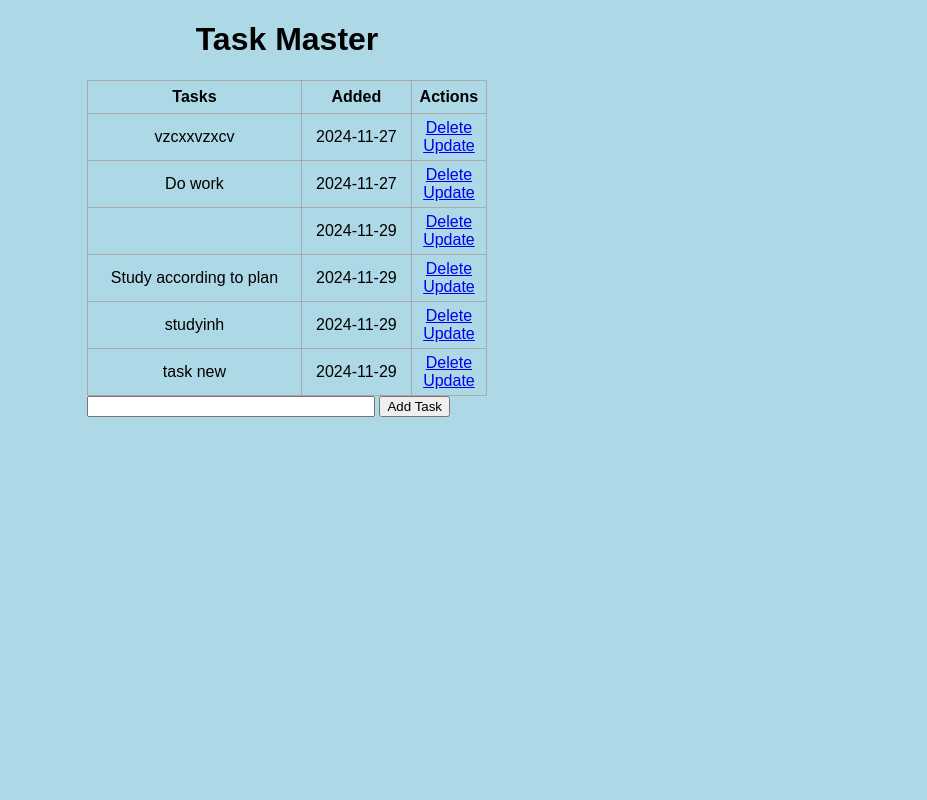
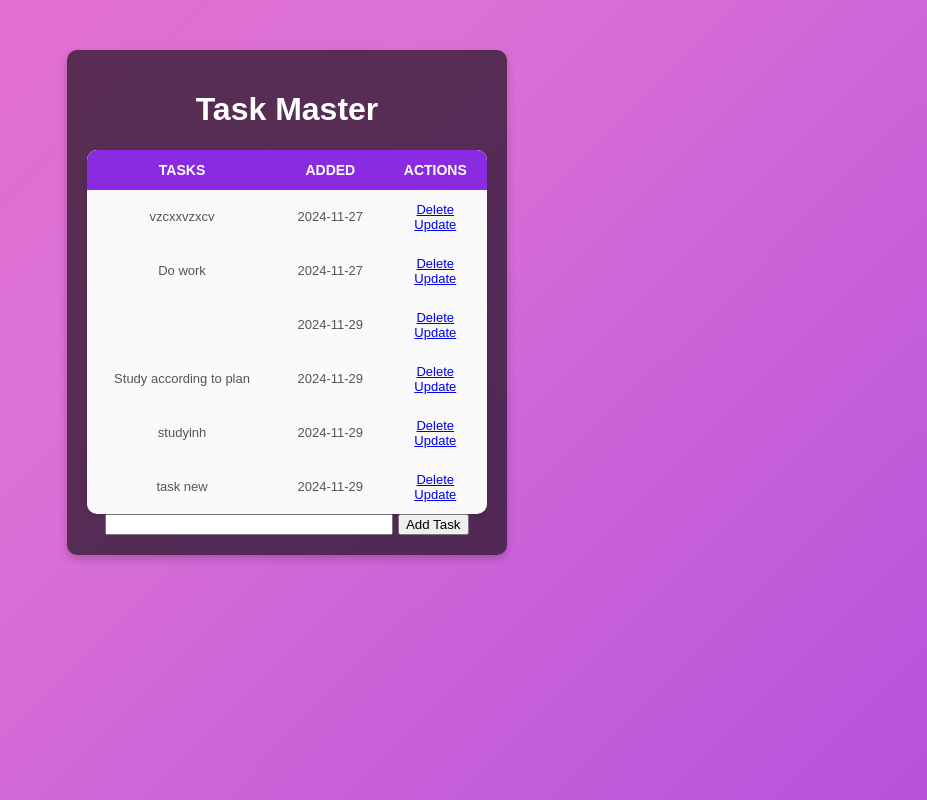
Before and after one commit to Arjun-Nautiyal/Flask-Todo-, a Flask app: page / in a window 1280 px wide. Shown: the whole page, without its empty margins (353-1280 px from the left). Run offline with Flask 3, Linux system fonts and the light colour scheme; data comes from the database, SQL or seed files in the repository; both versions use the stored data as it was after the commit.

Commit message:
Flask working app with improved CSS

```diff
--- a/app.py
+++ b/app.py
@@ -51,7 +51,8 @@ def index():
 #     except:
 #         return 'There was a problem deleting the task'
 
-@app.route('/delete/<int:id>',methods=['POST'])
+
+@app.route('/delete/<int:id>')
 def delete(id):
     task_to_delete = Todo.query.get_or_404(id)
 
@@ -61,6 +62,8 @@ def delete(id):
         return redirect('/')
     except:
         return 'There was a problem deleting that task'
+
+
 
 
 @app.route('/update/<int:id>',methods=['GET','POST'])
--- a/static/css/main.css
+++ b/static/css/main.css
@@ -1,4 +1,4 @@
-body, html {
+/* body, html {
     margin: 0;
     font-family: sans-serif;
     background-color:lightblue;
@@ -33,4 +33,136 @@ td {
 
 #content {
     width: 70%;
+} */
+
+
+
+
+
+/* Moving background with hue rotation and gradient transition */
+/* Moving background with purple, pink, and violet gradients */
+body, html {
+    margin: 0;
+    padding: 0;
+    font-family: 'Poppins', Arial, sans-serif;
+    height: 100%;
+    overflow: hidden;
+    background: linear-gradient(-45deg, #8A2BE2, #DA70D6, #FF69B4, #BA55D3);
+    background-size: 400% 400%;
+    animation: gradientMove 12s ease infinite;
 }
+
+/* Gradient movement */
+@keyframes gradientMove {
+    0% {
+        background-position: 0% 50%;
+    }
+    50% {
+        background-position: 100% 50%;
+    }
+    100% {
+        background-position: 0% 50%;
+    }
+}
+
+/* Content container */
+.content {
+    margin: 50px auto;
+    padding: 20px;
+    width: 400px;
+    background-color: rgba(0, 0, 0, 0.6);
+    color: white;
+    box-shadow: 0 4px 8px rgba(0, 0, 0, 0.2);
+    border-radius: 10px;
+    text-align: center;
+    font-family: 'Poppins', Arial, sans-serif;
+}
+
+/* Table styles */
+table {
+    border-collapse: separate;
+    border-spacing: 0;
+    width: 100%;
+    background-color: #fafafa;
+    box-shadow: 0 2px 4px rgba(0, 0, 0, 0.1);
+    border-radius: 10px;
+    overflow: hidden;
+}
+
+th, td {
+    border: none;
+    text-align: center;
+    padding: 12px;
+}
+
+th {
+    background-color: #8A2BE2;
+    color: white;
+    font-weight: bold;
+    text-transform: uppercase;
+    font-size: 14px;
+    font-family: 'Poppins', Arial, sans-serif;
+}
+
+td {
+    font-size: 13px;
+    color: #555;
+    font-family: 'Poppins', Arial, sans-serif;
+}
+
+tr:nth-child(even) {
+    background-color: #f9f9f9;
+}
+
+tr:hover {
+    background-color: #e6e6fa;
+}
+
+/* Rounded corners for table rows */
+table tr:first-child th:first-child {
+    border-top-left-radius: 10px;
+}
+
+table tr:first-child th:last-child {
+    border-top-right-radius: 10px;
+}
+
+table tr:last-child td:first-child {
+    border-bottom-left-radius: 10px;
+}
+
+table tr:last-child td:last-child {
+    border-bottom-right-radius: 10px;
+}
+
+/* Form styles */
+.form {
+    margin-top: 20px;
+    display: flex;
+    flex-direction: column;
+    gap: 10px;
+}
+
+button {
+    padding: 10px 15px;
+    background-color: #8A2BE2;
+    color: white;
+    border: none;
+    border-radius: 4px;
+    cursor: pointer;
+    font-size: 14px;
+    font-weight: bold;
+    transition: background-color 0.3s ease;
+    font-family: 'Poppins', Arial, sans-serif;
+}
+
+button:hover {
+    background-color: #6A0DAD;
+}
+
+/* Responsive content width */
+#content {
+    width: 70%;
+    margin: 0 auto;
+    text-align: center;
+}
--- a/templates/base.html
+++ b/templates/base.html
@@ -3,6 +3,7 @@
 <head>
     <meta charset="UTF-8">
     <meta name="viewport" content="width=device-width, initial-scale=1.0">
+    <meta http-equiv="X-UA-Compatible" content="ie=edge">
     <link rel="stylesheet" href="{{ url_for('static',filename='css/main.css')}}">
     {% block head %} {% endblock %}
 </head>
--- a/templates/index.html
+++ b/templates/index.html
@@ -14,7 +14,7 @@
     <h1 style="text-align:center"> Task Master</h1>
 
     {% if tasks|length < 1 %}
-    <h4> There are no tasks. Ccreate one below</h4>
+    <h4> There are no tasks. Create one below</h4>
 
     {% else  %}
 
```
Also changed, not shown: instance/test.db.
